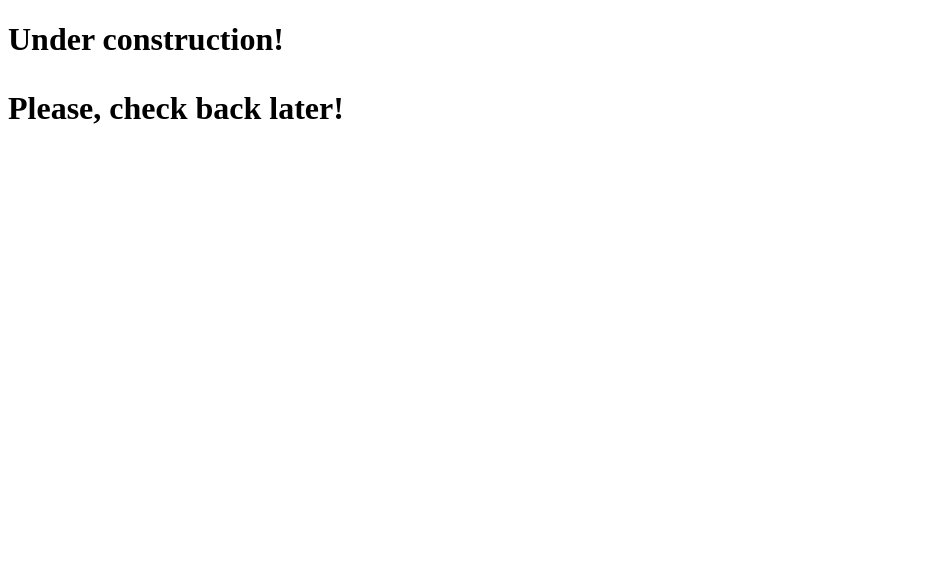
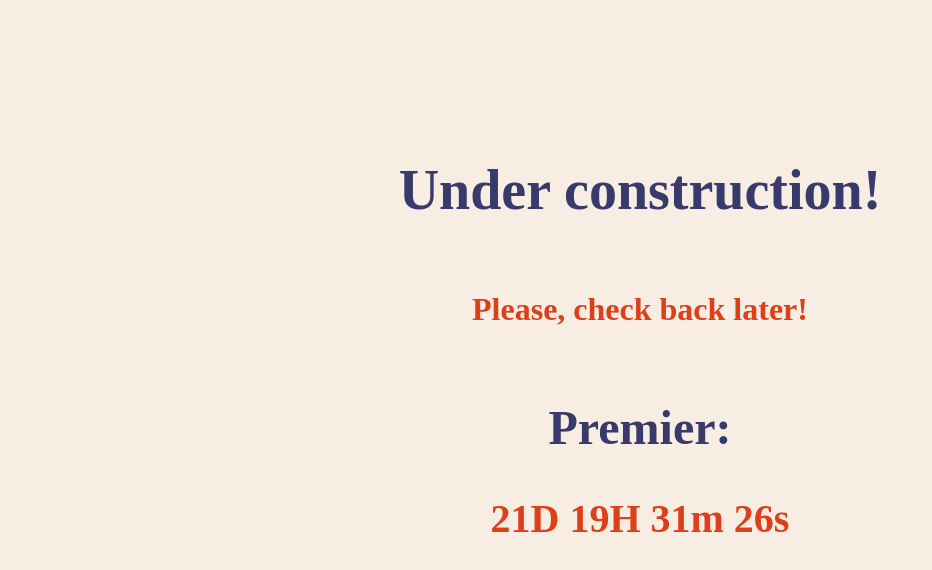
Before and after one commit to JoeyJaySWE/unity-Jazz, a plain HTML site: page index.html in a window 1280 px wide. Shown: the whole page, without its empty margins (0-932 px from the left). Drawn offline with Linux system fonts and the light colour scheme.

Commit message:
Added styling lements
Added CSS code for default styles, fonts, and included a countdown timer for when the site will go live ; )

```diff
--- /dev/null
+++ b/app/js/counter.js
@@ -0,0 +1,26 @@
+let premier = new Date("Mar 19, 2021 11:00:47").getTime();
+// console.log(counterContainer);
+
+
+let timer = setInterval(function(){
+    const counterField = document.querySelector("time.countdown");
+    const counterContainer = document.querySelector("section.premierCounter");
+    let now = new Date().getTime();
+
+        let remaningTime = premier - now;
+
+        let days = Math.floor(remaningTime / (1000 * 60 * 60 * 24));
+        let hours = Math.floor((remaningTime % (1000*60*60*24)) / (1000 * 60 *60));
+        let minutes = Math.floor((remaningTime % (1000 * 60 * 60)) / (1000 * 60));
+        let seconds= Math.floor((remaningTime % (1000 * 60)) / 1000);
+
+        counterField.textContent =   days + "D " + hours + "H "
+        + minutes + "m " + seconds + "s ";
+
+        if(remaningTime < 0){
+                clearInterval(timer);
+                counterContainer
+        counterContainer.style.display = "none";
+
+    }
+}, 1000);
--- /dev/null
+++ b/assets/style.css
@@ -0,0 +1,50 @@
+@font-face {
+    font-family: 'Bebas Neue';
+    src: url('fonts/Bebas_Neue/BebasNeue-Regular.ttf') format('ttf');
+    font-weight: 400;
+    font-style: normal;
+}
+:root{
+  --peach:  #f7ede2;
+  --cloud: #d2dde3;
+  --blues-blue: #373a6a;
+  --tomato: #dd3f18;
+}
+html{
+    font-size:16px;
+}
+
+h1,h2,h3,h4,h5{
+    font-family: 'Bebas Neue';
+    color: var(--blues-blue);
+}
+
+h1{
+    font-size: 3.5rem;
+
+}
+h2{
+    font-size: 3rem
+
+}
+.subtitle{
+    font-size: 2rem;
+}
+body{
+    background-color: var(--peach);
+    color: var(--tomato);
+    font-size: 1rem;
+    font-weight: 600;
+    font-family: 'Bebas Nueue';
+}
+.premierCounter{
+    display: flex;
+    flex-direction: column;
+    justify-content: center;
+    align-items: center;
+}
+.premierCounter time{
+    min-width: 180px;
+    text-align: center;
+    font-size: 2.5rem;
+}
--- a/index.html
+++ b/index.html
@@ -4,12 +4,21 @@
   <meta charset="UTF-8">
   <meta http-equiv="X-UA-Compatible" content="IE=edge">
   <meta name="viewport" content="width=device-width, initial-scale=1.0">
+  <link rel="stylesheet" href="assets/style.css">
   <title>UNDER CONSTRUCTION</title>
 </head>
-<body>
-  <h1>Under construction!<h1>
-    <p>
+<body style="display: flex; flex-direction: column; align-items: center; justify-content: center; margin-top: 120px;">
+  <h1>Under construction!</h1>
+    <p class="subtitle">
       Please, check back later!
     </p>
+
+    <section class="premierCounter">
+        <h2>Premier:</h2>
+
+        <time class="countdown"></time>
+    </section>
+        <script src="app/js/counter.js"></script>
+
 </body>
 </html>
```
Also changed, not shown: assets/fonts/Bebas_Neue/OFL.txt (added, +93 -0 lines), assets/fonts/Bebas_Neue/BebasNeue-Regular.ttf (added), 2 other files.
